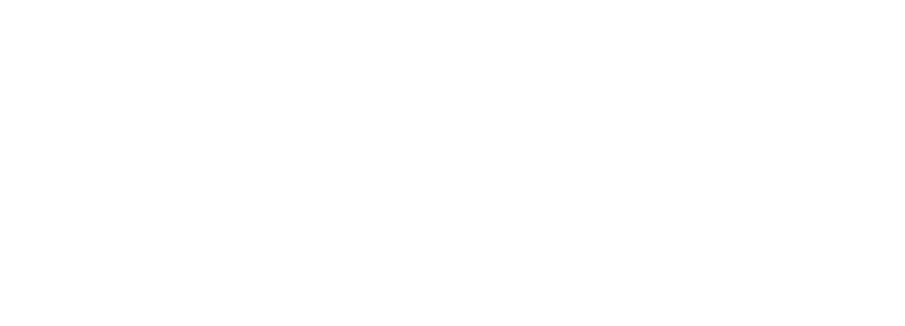
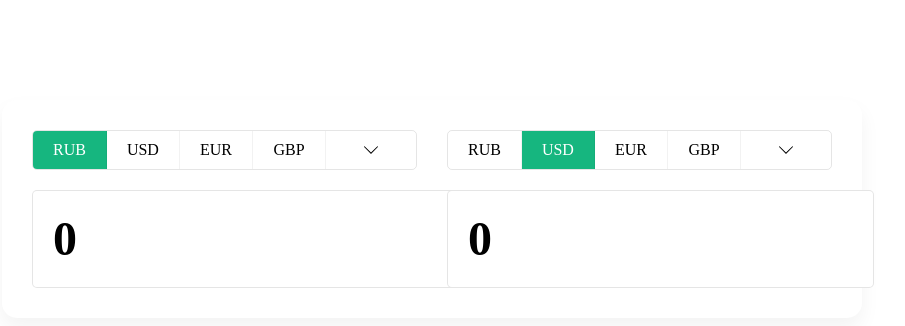
Before and after one commit to YZDmitriy/six_project, a React (Create React App) app: page /convertor_cur in a window 1280 px wide. Before the commit this address had no page. Shown: the top 326 px of the page, without its empty margins (208-1113 px from the left). Built offline with nearby package versions, Linux system fonts and the light colour scheme; no server answers; a web font is replaced by a local one.

Commit message:
add convertor

```diff
--- a/src/App.js
+++ b/src/App.js
@@ -4,6 +4,7 @@
 import { ModalWindow } from './components/ModalWindow/ModalWindow';
 import { Quiz } from './components/Quiz/Quiz';
 import { UsersCard } from './components/UsersCard/UsersCard';
+import { Convertor } from './components/Convertor/Convertor';
 
 function App() {
   return (
@@ -14,6 +15,7 @@
         <Route path='/modal_window' element={<ModalWindow />} />
         <Route path='/quiz_game' element={<Quiz/>} />
         <Route path='/users_card' element={<UsersCard/>} />
+        <Route path='/convertor_cur' element={<Convertor/>} />
       </Routes>
     </>
   );
--- /dev/null
+++ b/src/components/Convertor/Block.jsx
@@ -0,0 +1,30 @@
+import React from 'react';
+
+const defaultCurrencies = ['RUB', 'USD', 'EUR', 'GBP'];
+
+export const Block = ({ value, currency, onChangeValue, onChangeCurrency }) => (
+  <div className="block">
+    <ul className="currencies">
+      {defaultCurrencies.map((cur) => (
+        <li
+          onClick={() => onChangeCurrency(cur)}
+          className={currency === cur ? 'active' : ''}
+          key={cur}>
+          {cur}
+        </li>
+      ))}
+      <li>
+        <svg height="50px" viewBox="0 0 50 50" width="50px">
+          <rect fill="none" height="50" width="50" />
+          <polygon points="47.25,15 45.164,12.914 25,33.078 4.836,12.914 2.75,15 25,37.25 " />
+        </svg>
+      </li>
+    </ul>
+    <input
+      onChange={(e) => onChangeValue(e.target.value)}
+      value={value}
+      type="number"
+      placeholder={0}
+    />
+  </div>
+);
--- /dev/null
+++ b/src/components/Convertor/Convertor.jsx
@@ -0,0 +1,58 @@
+import React, { useEffect, useState } from 'react';
+import { Block } from './Block';
+import './convertor.scss';
+
+export const Convertor = () => {
+  const [fromCurrency, setFromCurrency] = useState('RUB');
+  const [toCurrency, setToCurrency] = useState('USD');
+  const [fromPrice, setFromPrice] = useState(0);
+  const [toPrice, setToPrice] = useState(0);
+
+  const [rates, setRates] = useState({});
+
+  useEffect(() => {
+    fetch('https://cdn.cur.su/api/latest.json')
+      .then((res) => res.json())
+      .then((json) => {
+        setRates(json.rates);
+      })
+      .catch((err) => {
+        console.warn(err);
+        alert('Не удалось получить информацию!');
+      });
+  }, []);
+
+  const onChangeFromPrice = (value) => {
+    const price = value / rates[fromCurrency];
+    // console.log(value)
+    // console.log('++++', rates[fromCurrency]);
+    // console.log(price)
+    const result = price * rates[toCurrency]
+    console.log('====', rates[toCurrency]);
+    setToPrice(result);
+    setFromPrice(value);
+  };
+
+  const onChangeToPrice = (value) => {
+    setToPrice(value);
+  };
+
+  return (
+    <div className='convertor'>
+      <Block
+        value={fromPrice}
+        currency={fromCurrency}
+        onChangeCurrency={setFromCurrency}
+        // onChangeCurrency={(cur) => console.log(cur)}
+        onChangeValue={onChangeFromPrice}
+      />
+      <Block
+        value={toPrice}
+        currency={toCurrency}
+        // onChangeCurrency={(cur) => console.log(cur)}
+        onChangeCurrency={setToCurrency}
+        onChangeValue={onChangeToPrice}
+      />
+    </div>
+  );
+};
--- /dev/null
+++ b/src/components/Convertor/convertor.scss
@@ -0,0 +1,81 @@
+@import url('https://fonts.googleapis.com/css2?family=Inter:wght@400;500;600;700;800;900&display=swap');
+
+// body {
+//   background-color: #f9f2ed;
+// }
+
+// * {
+//   font-family: 'Inter', system-ui !important;
+//   box-sizing: border-box;
+//   user-select: none;
+// }
+
+.convertor {
+  display: grid;
+  grid-template-columns: 1fr 1fr;
+  grid-column-gap: 30px;
+  width: 800px;
+  margin: 100px auto;
+  background-color: #fff;
+  padding: 30px;
+  box-shadow: 0 10px 20px rgba(0, 0, 0, 0.05);
+  border-radius: 15px;
+}
+
+.block {
+  input {
+    border: 1px solid rgba(0, 0, 0, 0.1);
+    font-size: 3rem;
+    font-weight: bold;
+    padding: 20px 20px;
+    letter-spacing: 1.3px;
+    outline: none;
+    margin-top: 20px;
+    border-radius: 5px;
+    width: 100%;
+  }
+}
+
+.currencies {
+  display: flex;
+  list-style: none;
+  padding: 0;
+  margin: 0;
+  border: 1px solid rgba(0, 0, 0, 0.1);
+  border-radius: 5px;
+  overflow: hidden;
+
+  li {
+    display: inline-flex;
+    padding: 10px 20px;
+    border-right: 1px solid rgba(0, 0, 0, 0.05);
+    cursor: pointer;
+    justify-content: center;
+    flex: 1;
+
+    &:hover {
+      background-color: rgba(0, 0, 0, 0.03);
+    }
+
+    &:active {
+      background-color: rgba(0, 0, 0, 0.05);
+    }
+
+    &.active {
+      background-color: #16b67f;
+      color: #fff;
+    }
+
+    &:last-of-type {
+      display: inline-flex;
+      align-items: center;
+      flex: 0 0 50px;
+      border-right: 0;
+
+      svg {
+        width: 16px;
+        height: 16px;
+      }
+    }
+  }
+}
--- a/src/components/layout/Home.jsx
+++ b/src/components/layout/Home.jsx
@@ -22,6 +22,9 @@
             <Link to='/users_card'>Users Card</Link>
           </li>
           <li>
+            <Link to='/convertor_cur'>Convertor currency</Link>
+          </li>
+          <li>
             <a
               href='https://github.com/YZDmitriy'
               target='_blank'
```
